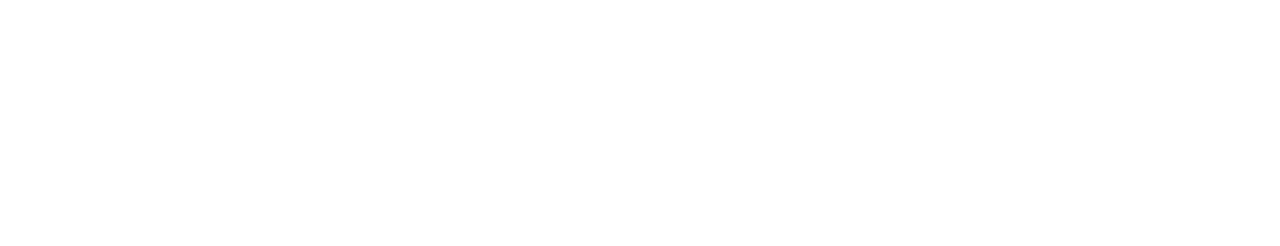
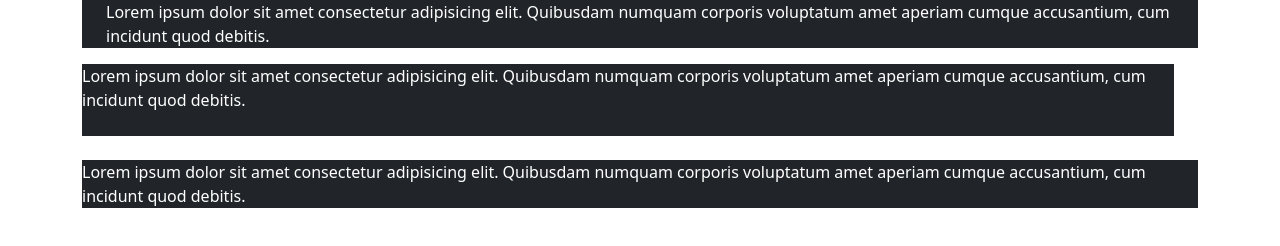
Before and after one commit to Bacarinx/bootstrap-curso, a website: page aula13/modelo.html in a window 1280 px wide. Drawn offline with nearby package versions, Linux system fonts and the light colour scheme.

Commit message:
Update modelo.html

```diff
--- a/aula13/modelo.html
+++ b/aula13/modelo.html
@@ -12,6 +12,10 @@
     <title>Modelo</title>
 </head>
 <body>
-
+    <div class="container">
+        <p class="text-bg-dark px-4">Lorem ipsum dolor sit amet consectetur adipisicing elit. Quibusdam numquam corporis voluptatum amet aperiam cumque accusantium, cum incidunt quod debitis.</p>
+        <p class="text-bg-dark mb-4 me-4 pb-4 pe-4 ">Lorem ipsum dolor sit amet consectetur adipisicing elit. Quibusdam numquam corporis voluptatum amet aperiam cumque accusantium, cum incidunt quod debitis.</p>
+        <p class="text-bg-dark ">Lorem ipsum dolor sit amet consectetur adipisicing elit. Quibusdam numquam corporis voluptatum amet aperiam cumque accusantium, cum incidunt quod debitis.</p>
+    </div>
 </body>
 </html>
```
